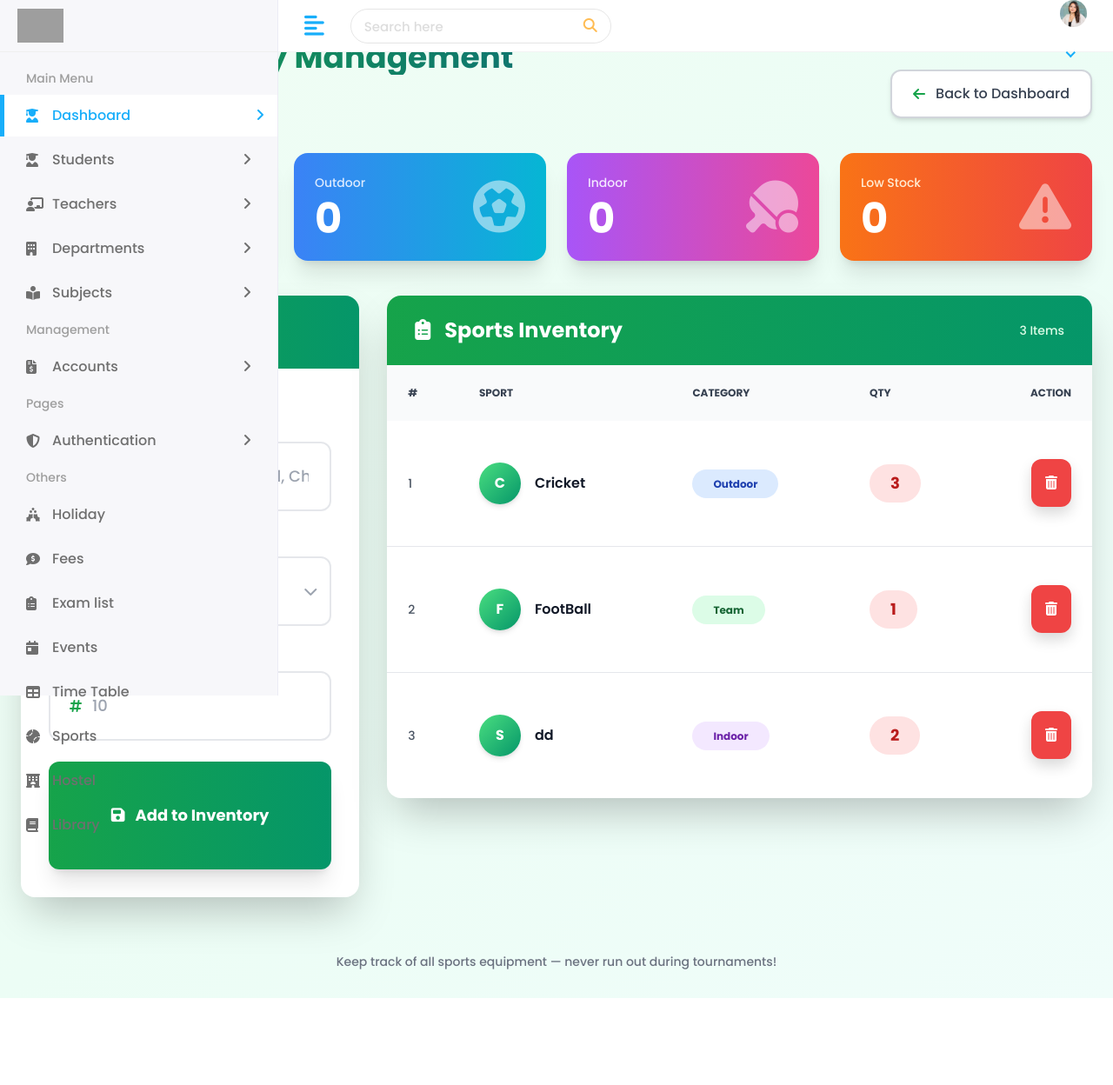
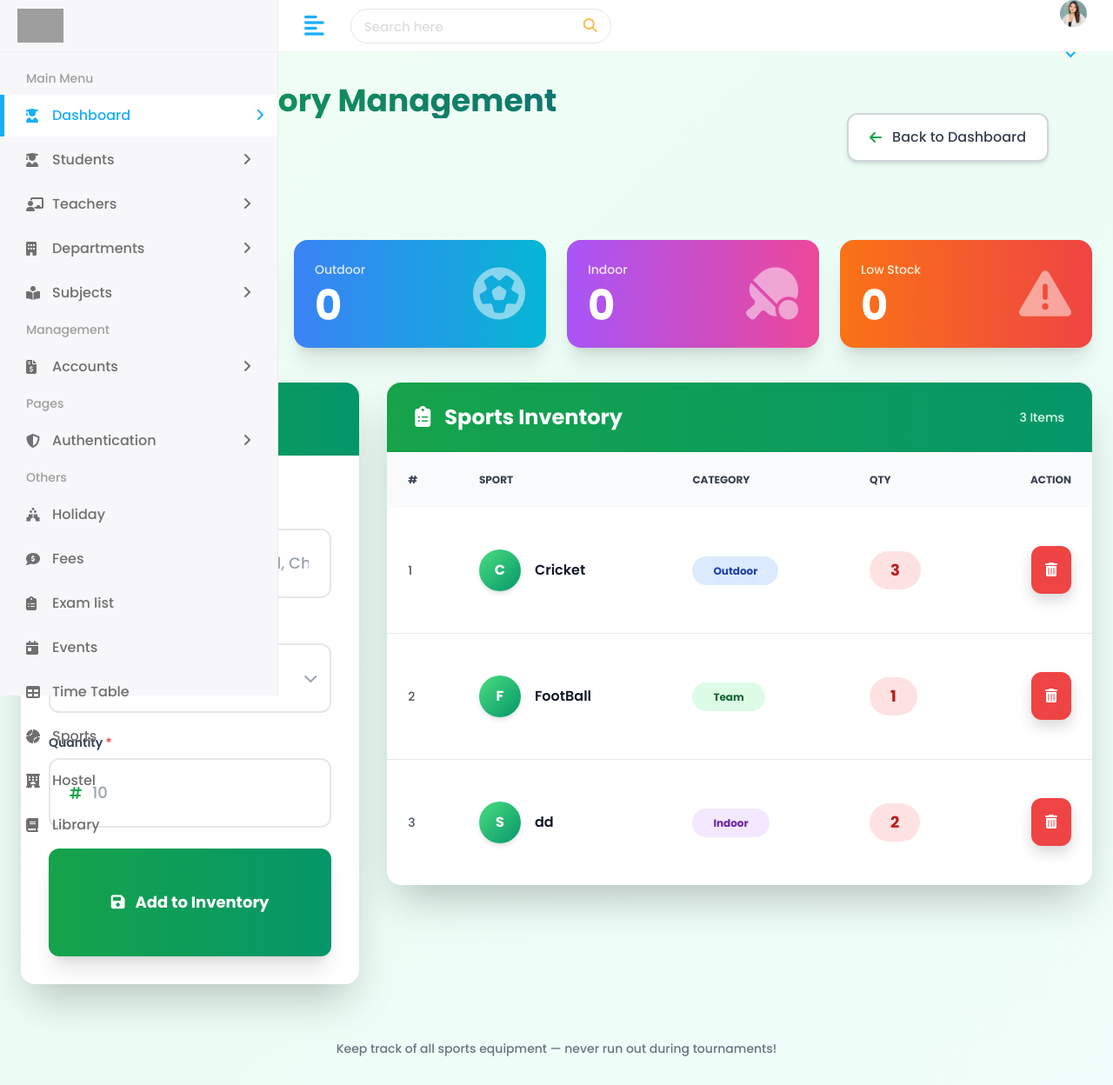
Before and after one commit to Shivam-123-yadav/student_management_system, a Django app: page /student/sports/ in a window 1280 px wide. Shown: the whole page at 87% size. Before the commit the page ends 1148 px from the top, so only its background shows below. Run offline with Django 5.2, Linux system fonts and the light colour scheme; data comes from the database, SQL or seed files in the repository; some libraries are stand-ins or nearby versions; grey boxes are pictures that could not be loaded.

Commit message:
Update sports.html

```diff
--- a/templates/sports.html
+++ b/templates/sports.html
@@ -6,7 +6,7 @@
     <div class="max-w-7xl mx-auto">
 
         <!-- Header -->
-        <div class="flex flex-col sm:flex-row sm:items-center sm:justify-between mb-10">
+        <div class="flex flex-col sm:flex-row sm:items-center sm:justify-between mb-10" style="padding: 50px">
             <div>
                 <h1 class="text-4xl font-extrabold text-transparent bg-clip-text bg-gradient-to-r from-green-600 to-teal-700">
                     Sports Inventory Management
```
